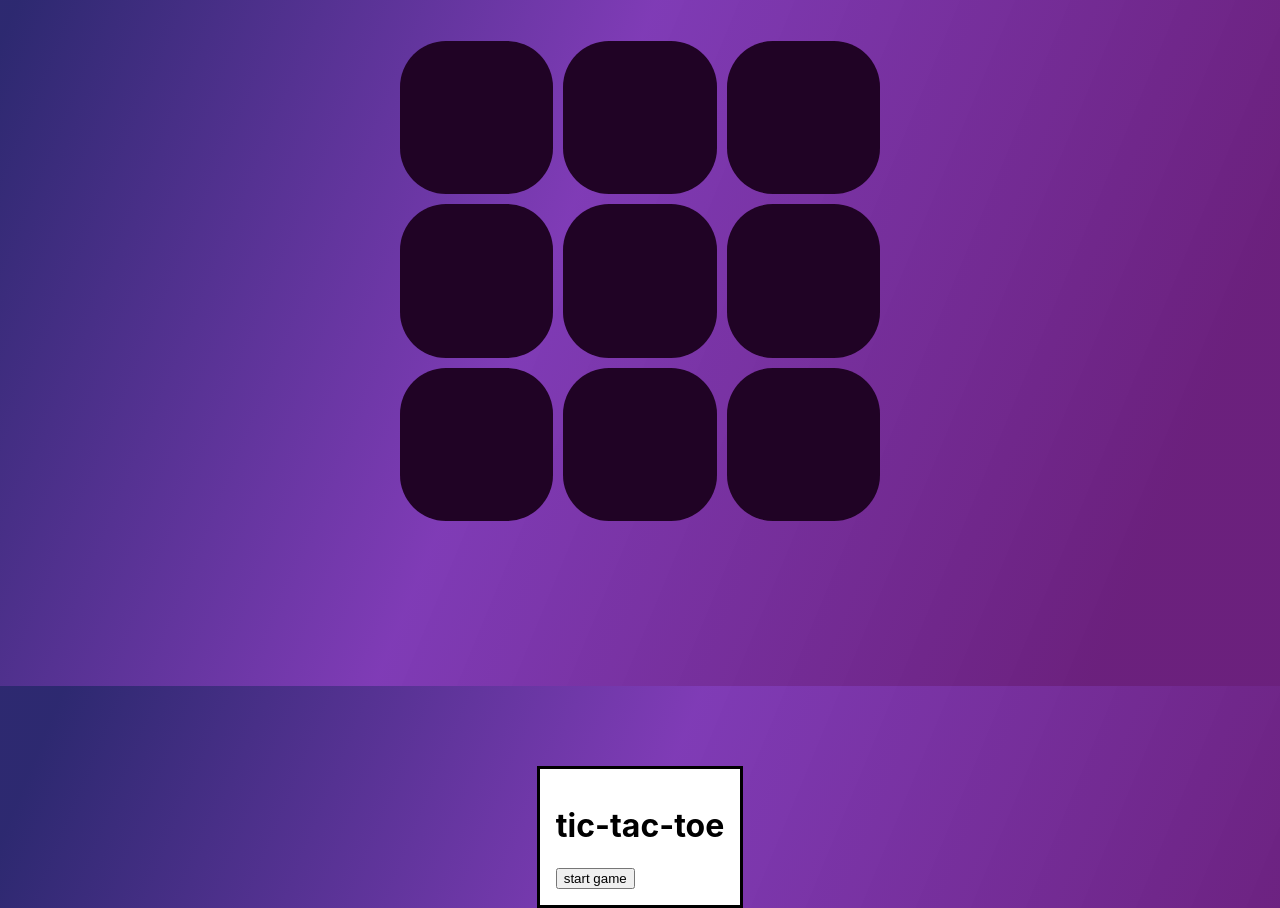
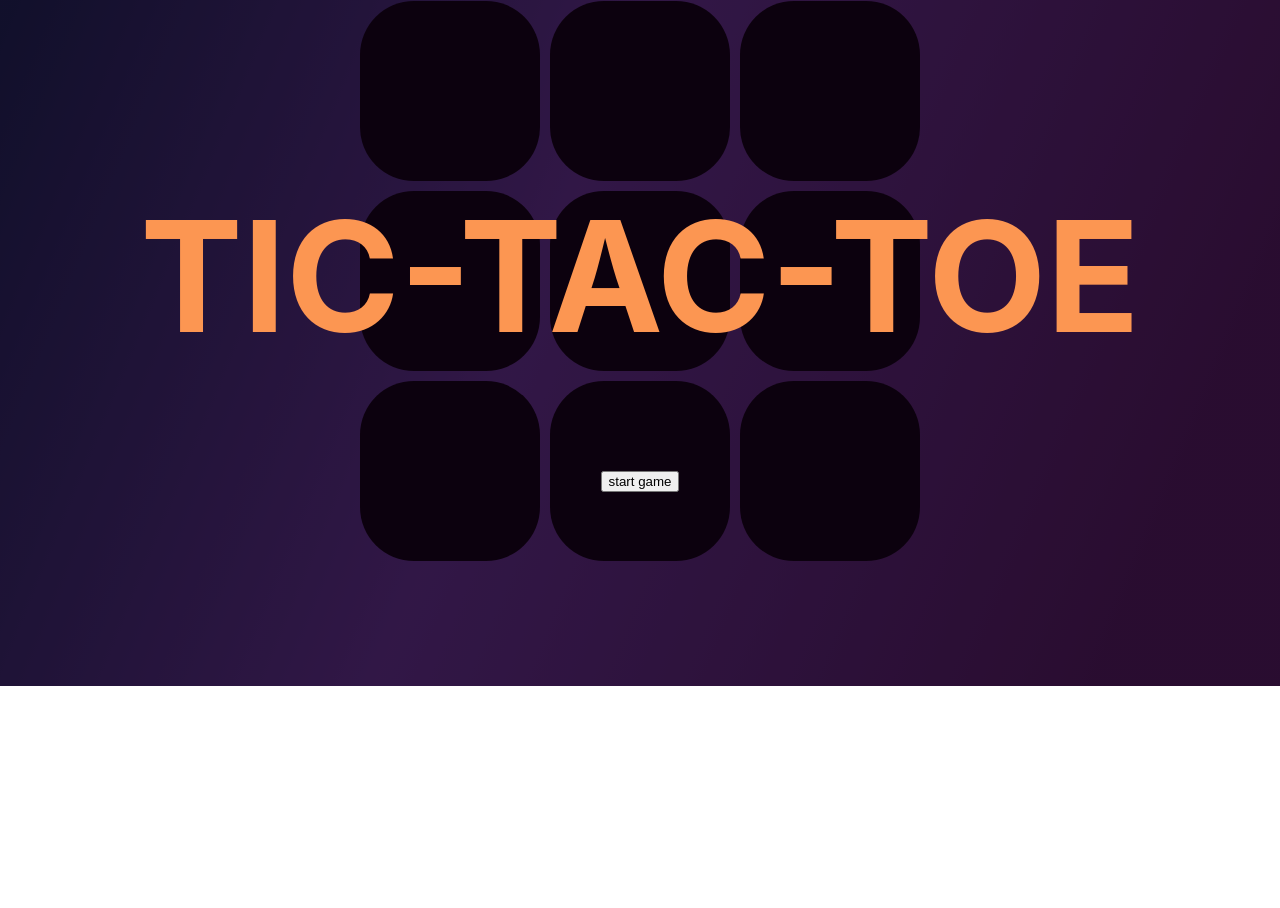
Before and after one commit to Negarnbkhti42/tic-tac-toe, a React (Create React App) app: page / in a window 1280 px wide. Shown: the part 114-1022 px from the top of the page. After the commit the page ends 800 px from the top, so only its background shows below. Built offline with nearby package versions, Linux system fonts and the light colour scheme.

Commit message:
start game logic

```diff
--- a/src/app/App.jsx
+++ b/src/app/App.jsx
@@ -14,10 +14,6 @@ function App() {
   react.useEffect(() => {
     dispatch(setWinner(board));
   }, [board]);
-
-  react.useEffect(() => {
-    console.log(board);
-  });
 
   const handleClick = (event, cellId) => {
     dispatch(addMove(cellId))
--- a/src/components/actions.js
+++ b/src/components/actions.js
@@ -3,3 +3,4 @@ export const SWITCH_PLAYERS = 'currentPlayer/switchPlayers';
 export const SET_CURRENT_PLAYER = 'currentPlayer/setCurrentPlayer';
 export const SET_PLAYERS = 'players/setPlayer';
 export const SET_WINNER = 'winner/setWinner';
+export const CHANGE_GAME_STATE = 'gameState/changeGameState';
--- a/src/components/menu/index.jsx
+++ b/src/components/menu/index.jsx
@@ -1,17 +1,23 @@
 import React from "react";
+import { useSelector } from "react-redux";
+import { useDispatch } from "react-redux";
+
+import { changeGameState } from '../reducer';
 
 function Menu() {
-    const [isOpen, setIsOpen] = React.useState(true);
 
-    const closeDialog =(e) => setIsOpen(false);
+    const dispatch = useDispatch();
+    const gameState = useSelector(state => state.gameState);
+
+    const startGame = () => {
+        dispatch(changeGameState('in-progress'));
+    };
 
     return (
-        <dialog open={isOpen} className={`dialog ${isOpen ? '' : 'dialog_closed'}`}>
-            <h1>tic-tac-toe</h1>
-            <form method="dialog" className="dialog-form">
-                <button onClick={closeDialog}>start game</button>
-            </form>
-        </dialog>
+        <div className={`menu-container ${gameState === 'in-progress' ? 'menu-closed' : ''}`}>
+            <h1 className="menu-h1">TIC-TAC-TOE</h1>
+            <button type="button" onClick={startGame}>start game</button>
+        </div>
     )
 }
 
--- a/src/components/reducer.js
+++ b/src/components/reducer.js
@@ -1,4 +1,4 @@
-import { ADD_MOVE, SET_WINNER, SWITCH_PLAYERS, SET_PLAYERS } from './actions';
+import { ADD_MOVE, SET_WINNER, SWITCH_PLAYERS, SET_PLAYERS, CHANGE_GAME_STATE } from './actions';
 import { checkWin } from './Game.js';
 
 export const addMove = (cellId) => ({
@@ -27,6 +27,11 @@ export const setPlayers = (player1, player2) => ({
     }
 });
 
+export const changeGameState = (newState) => ({
+    type: CHANGE_GAME_STATE,
+    payload: newState
+});
+
 
 const initialState = {
     board: {
@@ -46,7 +51,8 @@ const initialState = {
         player2: 'human',
     },
     currentPlayer: 'x',
-    winner: null
+    winner: null,
+    gameState: 'settings'
 };
 
 const reducer = (state = initialState, action) => {
@@ -80,6 +86,12 @@ const reducer = (state = initialState, action) => {
                 winner: action.payload
             }
 
+        case CHANGE_GAME_STATE:
+            return {
+                ...state,
+                gameState: action.payload
+            }
+
         default:
             return state;
     }
--- a/src/styles/App.scss
+++ b/src/styles/App.scss
@@ -6,18 +6,18 @@
 body {
   margin: 0;
   padding: 0;
-  background: $background-color;
 }
 
 .main {
   width: 100vw;
   height: 100vh;
+  background: $background-color;
   display: flex;
   justify-content: center;
   align-items: center;
 
   &-board {
-    @include square(60vmin);
+    @include square(80vmin);
     display: grid;
     align-content: center;
     justify-content: center;
@@ -81,3 +81,9 @@ body {
     opacity: 0.6;
   }
 }
+
+@include min-width(420px) {
+  .main-board {
+    @include square(70vmin);
+  }
+}
--- a/src/styles/menu.scss
+++ b/src/styles/menu.scss
@@ -1,26 +1,26 @@
-.dialog {
-    position: absolute;
-    top: 110vh;
-    &[open] {
-        animation: show 1s ease normal;
+@import 'variables';
+
+.menu {
+    &-container {
+        position:  absolute;
+        top: 0;
+        left: 0;
+        width: 100vw;
+        height: 100vh;
+        background: rgba(0, 0, 0, 0.61);
+
+        display: flex;
+        justify-content: center;
+        align-items: center;
+        flex-direction: column;
     }
 
-    &_closed {
-        animation: hide 1s ease normal;
+    &-closed {
+        display:  none;
+    }
+
+    &-h1 {
+        font-size: 12vw;
+        color: $o-color;
     }
 }
-
-@keyframes show{
-    from {
-        transform: translateY(500%);
-    }
-    to {
-        transform: translateY(0%);
-    }
-}
-
-@keyframes hide{
-    to {
-        transform: translateY(-100%);
-    }
-}
```
